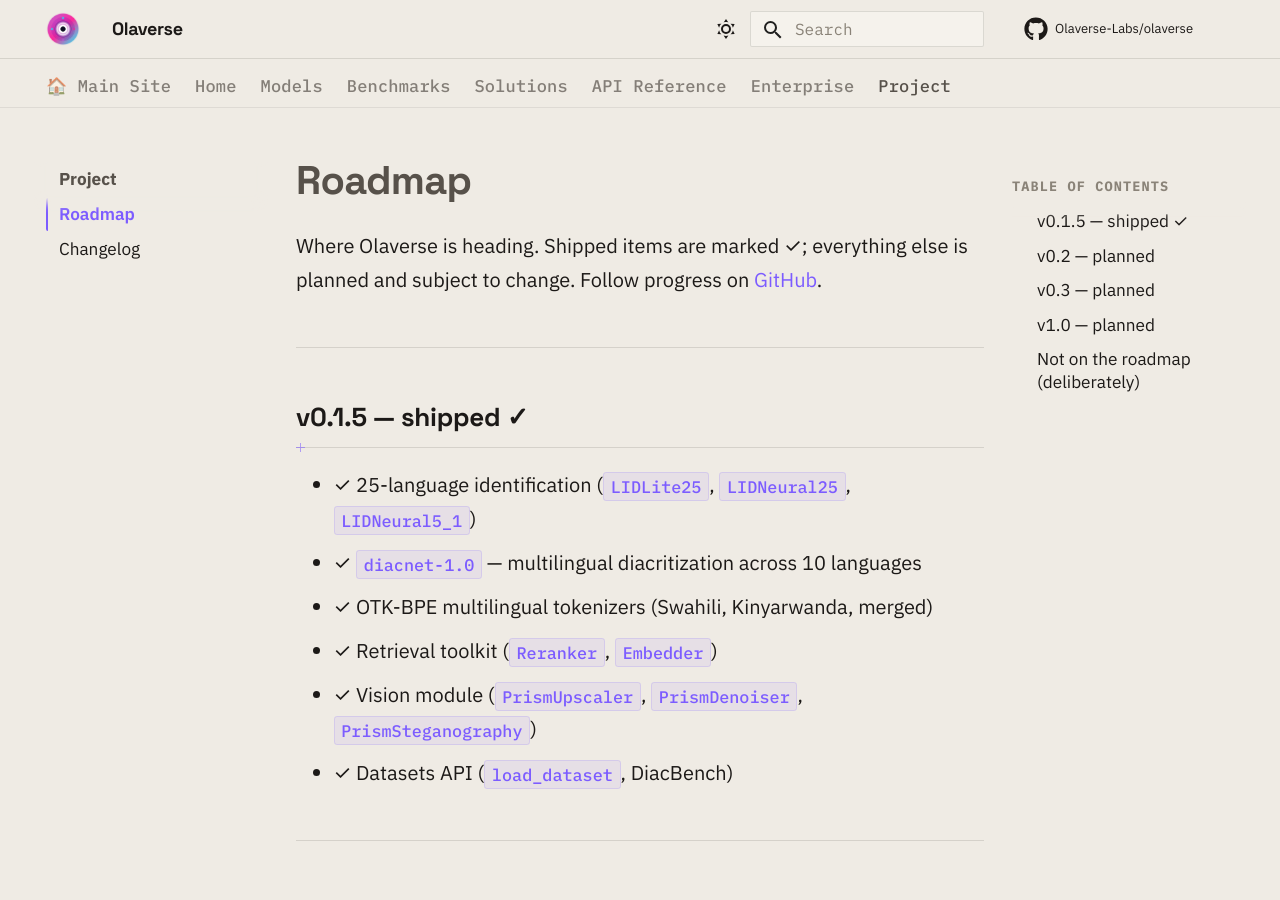
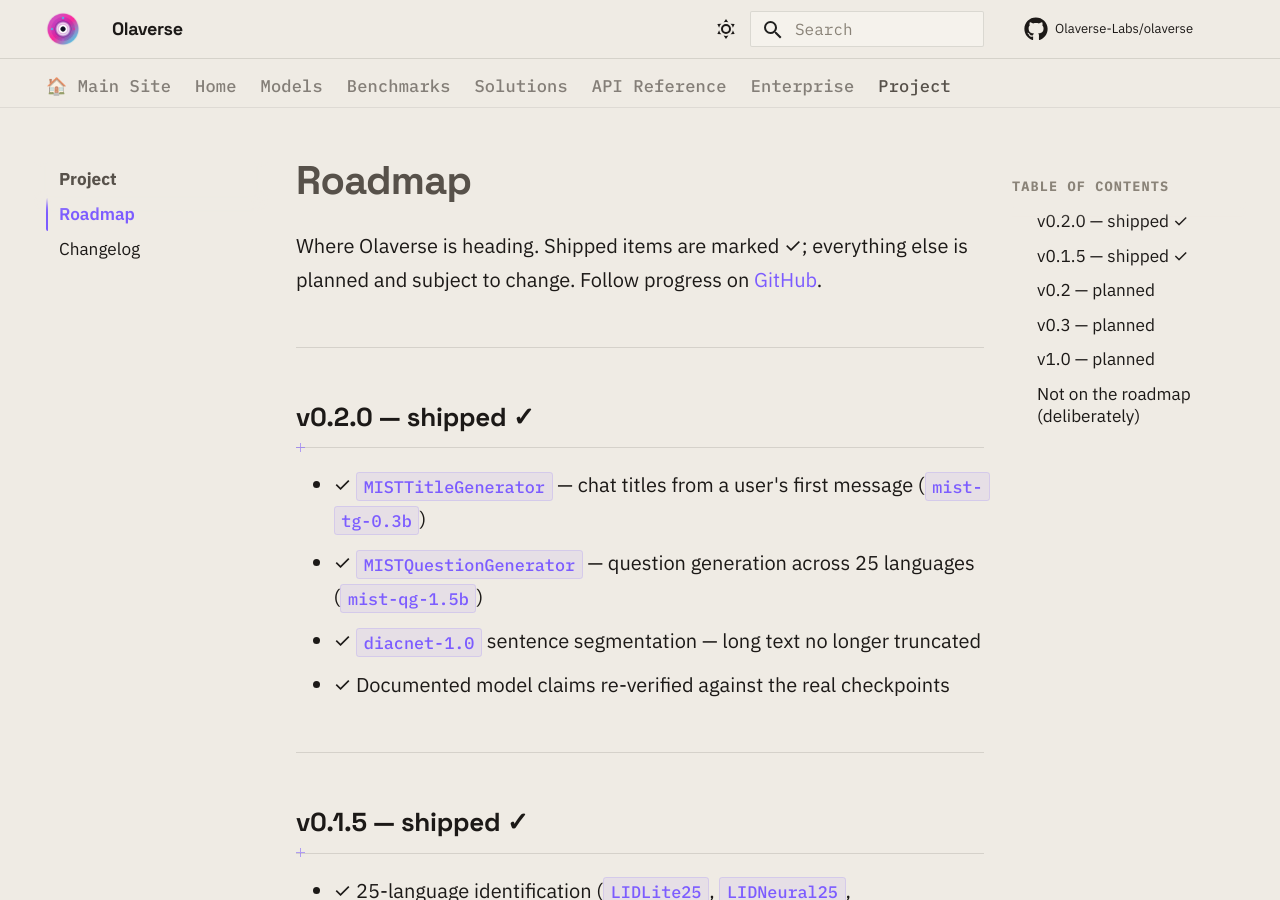
Before and after one commit to Olaverse-Labs/olaverse, an MkDocs documentation site: the page built from docs/roadmap.md, in a window 1280 px wide and 900 px high. Built offline with MkDocs 1.6.1 and Material for MkDocs 9.7.7, drawn with Linux system fonts in a browser that asks for light colours; comment, search, counter and statistics services are not loaded; the version menu is left out.

Commit message:
docs: update landing page, roadmap and model index for v0.2.0
The version badge, the "What's New" section and the roadmap were all still
showing v0.1.5 as current. The reference pages were updated when the feature
landed but the front page was not, so the site looked unchanged to anyone
arriving at it.

Adds the two task-specific MIST models to the model index tables so they are
reachable without already knowing they exist.

```diff
--- a/docs/roadmap.md
+++ b/docs/roadmap.md
@@ -1,6 +1,15 @@
 # Roadmap
 
 Where Olaverse is heading. Shipped items are marked ✓; everything else is planned and subject to change. Follow progress on [GitHub](https://github.com/Olaverse-Labs/olaverse).
+
+---
+
+## v0.2.0 — shipped ✓
+
+- ✓ `MISTTitleGenerator` — chat titles from a user's first message (`mist-tg-0.3b`)
+- ✓ `MISTQuestionGenerator` — question generation across 25 languages (`mist-qg-1.5b`)
+- ✓ `diacnet-1.0` sentence segmentation — long text no longer truncated
+- ✓ Documented model claims re-verified against the real checkpoints
 
 ---
 
```
Also changed, not shown: docs/index.md (+9 -2 lines), docs/models/index.md (+3 -1 lines).
